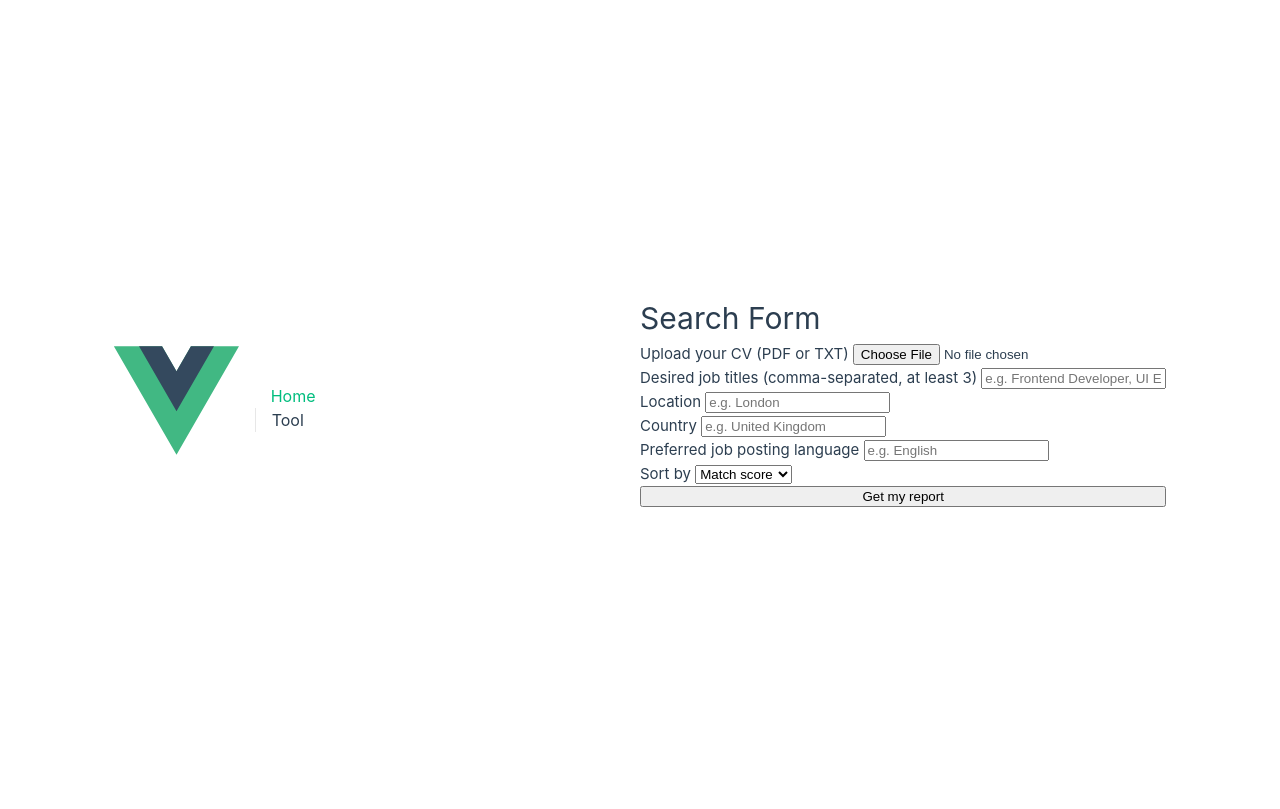
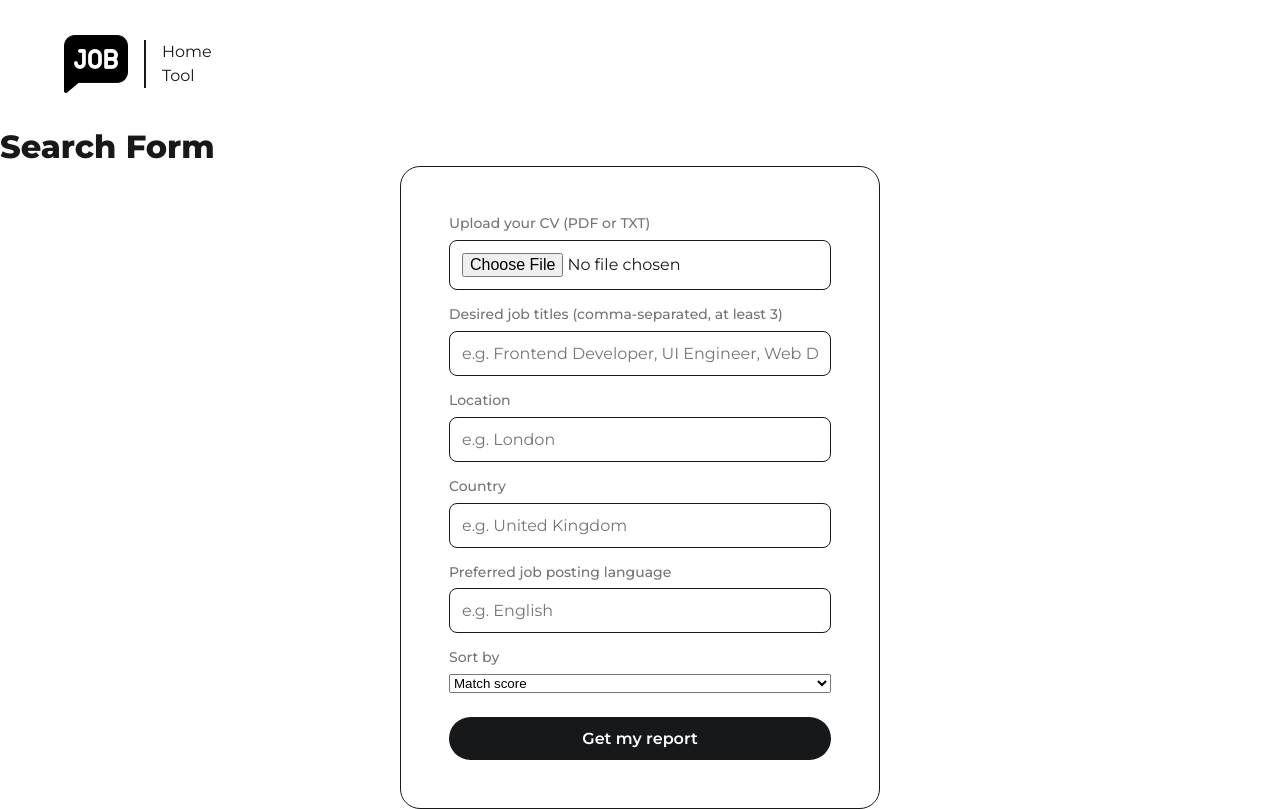
Before and after one commit to yixuanwu4/job-agent, a Vue app in the folder frontend/: page /tool in a window 1280 px wide. Built offline with nearby package versions, Linux system fonts and the light colour scheme.

Commit message:
style: add basic styles for homepage

```diff
--- a/frontend/index.html
+++ b/frontend/index.html
@@ -3,6 +3,9 @@
   <head>
     <meta charset="UTF-8">
     <meta name="viewport" content="width=device-width, initial-scale=1.0">
+    <link rel="preconnect" href="https://fonts.googleapis.com">
+    <link rel="preconnect" href="https://fonts.gstatic.com" crossorigin>
+    <link href="https://fonts.googleapis.com/css2?family=Inter:ital,opsz,wght@0,14..32,100..900;1,14..32,100..900&family=Montserrat:ital,wght@0,100..900;1,100..900&display=swap" rel="stylesheet">
     <title>Job Search Aget</title>
   </head>
   <body>
--- a/frontend/src/App.vue
+++ b/frontend/src/App.vue
@@ -4,8 +4,11 @@ import { RouterLink, RouterView } from 'vue-router'
 
 <template>
   <header>
-    <img alt="Vue logo" class="logo" src="@/assets/logo.svg" width="125" height="125" />
-
+    <div class="logo">
+      <a>
+        <img src="../src/assets/job.png" />
+      </a>
+    </div>
     <div class="wrapper">
       <nav>
         <RouterLink to="/">Home</RouterLink>
@@ -21,18 +24,28 @@ import { RouterLink, RouterView } from 'vue-router'
 header {
   line-height: 1.5;
   max-height: 100vh;
+  padding-inline: 2rem;
 }
 
 .logo {
   display: block;
-  margin: 0 auto 2rem;
+  width: 4rem;
+  height: 4rem;
+  margin: 2rem;
+  overflow: hidden;
+}
+
+.logo img {
+  width: 100%;
+  height: 100%;
+  object-fit: contain;
+  display: block;
 }
 
 nav {
   width: 100%;
   font-size: 12px;
   text-align: center;
-  margin-top: 2rem;
 }
 
 nav a.router-link-exact-active {
@@ -46,11 +59,7 @@ nav a.router-link-exact-active:hover {
 nav a {
   display: inline-block;
   padding: 0 1rem;
-  border-left: 1px solid var(--color-border);
-}
-
-nav a:first-of-type {
-  border: 0;
+  border-left: 2px solid var(--color-border);
 }
 
 @media (min-width: 1024px) {
@@ -58,10 +67,6 @@ nav a:first-of-type {
     display: flex;
     place-items: center;
     padding-right: calc(var(--section-gap) / 2);
-  }
-
-  .logo {
-    margin: 0 2rem 0 0;
   }
 
   header .wrapper {
@@ -76,7 +81,6 @@ nav a:first-of-type {
     font-size: 1rem;
 
     padding: 1rem 0;
-    margin-top: 1rem;
   }
 }
 </style>
--- a/frontend/src/assets/base.css
+++ b/frontend/src/assets/base.css
@@ -1,86 +1,105 @@
-/* color palette from <https://github.com/vuejs/theme> */
+/* ---------- Raw palette ---------- */
 :root {
-  --vt-c-white: #ffffff;
-  --vt-c-white-soft: #f8f8f8;
-  --vt-c-white-mute: #f2f2f2;
-
-  --vt-c-black: #181818;
-  --vt-c-black-soft: #222222;
-  --vt-c-black-mute: #282828;
-
-  --vt-c-indigo: #2c3e50;
-
-  --vt-c-divider-light-1: rgba(60, 60, 60, 0.29);
-  --vt-c-divider-light-2: rgba(60, 60, 60, 0.12);
-  --vt-c-divider-dark-1: rgba(84, 84, 84, 0.65);
-  --vt-c-divider-dark-2: rgba(84, 84, 84, 0.48);
-
-  --vt-c-text-light-1: var(--vt-c-indigo);
-  --vt-c-text-light-2: rgba(60, 60, 60, 0.66);
-  --vt-c-text-dark-1: var(--vt-c-white);
-  --vt-c-text-dark-2: rgba(235, 235, 235, 0.64);
+  --raw-ink: #17181a;
+  --raw-paper: #ffffff;
+  --raw-white: #ffffff;
+  --raw-grey: #f5f5f7;
 }
 
-/* semantic color variables for this project */
+/* ---------- Semantic tokens ---------- */
 :root {
-  --color-background: var(--vt-c-white);
-  --color-background-soft: var(--vt-c-white-soft);
-  --color-background-mute: var(--vt-c-white-mute);
-
-  --color-border: var(--vt-c-divider-light-2);
-  --color-border-hover: var(--vt-c-divider-light-1);
-
-  --color-heading: var(--vt-c-text-light-1);
-  --color-text: var(--vt-c-text-light-1);
-
-  --section-gap: 160px;
+  --color-background: var(--raw-paper);
+  --color-surface: var(--raw-mist);
+  --color-text: var(--raw-ink);
+  --color-text-muted: rgba(23, 24, 26, 0.6);
+  --color-heading: var(--raw-ink);
+  --color-border: var(--raw-ink);
+  --color-border-hover: rgba(23, 24, 26, 0.16);
 }
 
-@media (prefers-color-scheme: dark) {
-  :root {
-    --color-background: var(--vt-c-black);
-    --color-background-soft: var(--vt-c-black-soft);
-    --color-background-mute: var(--vt-c-black-mute);
+/* ---------- Type ---------- */
+:root {
+  /* --font-display: 'Geist', -apple-system, sans-serif;
+  --font-body: 'Geist', -apple-system, sans-serif;
+  --font-mono: 'Geist Mono', ui-monospace, monospace; */
 
-    --color-border: var(--vt-c-divider-dark-2);
-    --color-border-hover: var(--vt-c-divider-dark-1);
+  --font-display: 'Montserrat', -apple-system, sans-serif;
+  --font-body: 'Montserrat', -apple-system, sans-serif;
+  --font-mono: 'Montserrat Mono', ui-monospace, monospace;
 
-    --color-heading: var(--vt-c-text-dark-1);
-    --color-text: var(--vt-c-text-dark-2);
-  }
+  --text-hero: 3.25rem;
+  --text-xl: 2rem;
+  --text-lg: 1.375rem;
+  --text-base: 1rem;
+  --text-sm: 0.875rem;
+  --text-mono: 0.9375rem;
 }
 
+/* ---------- Spacing ---------- */
+:root {
+  --space-1: 4px;
+  --space-2: 8px;
+  --space-3: 12px;
+  --space-4: 16px;
+  --space-5: 24px;
+  --space-6: 32px;
+  --space-7: 48px;
+  --space-8: 64px;
+  --space-9: 96px;
+}
+
+/* ---------- Radius ---------- */
+:root {
+  --radius-control: 8px; /* inputs, buttons */
+  --radius-card: 12px; /* cards, panels */
+  --radius-pill: 999px; /* badges, tags */
+}
+
+/* ---------- Reset ---------- */
 *,
 *::before,
 *::after {
   box-sizing: border-box;
   margin: 0;
-  font-weight: normal;
+}
+
+html {
+  -webkit-font-smoothing: antialiased;
+  -moz-osx-font-smoothing: grayscale;
 }
 
 body {
   min-height: 100vh;
+  background: var(--color-background);
   color: var(--color-text);
-  background: var(--color-background);
-  transition:
-    color 0.5s,
-    background-color 0.5s;
-  line-height: 1.6;
-  font-family:
-    Inter,
-    -apple-system,
-    BlinkMacSystemFont,
-    'Segoe UI',
-    Roboto,
-    Oxygen,
-    Ubuntu,
-    Cantarell,
-    'Fira Sans',
-    'Droid Sans',
-    'Helvetica Neue',
-    sans-serif;
-  font-size: 15px;
-  text-rendering: optimizeLegibility;
-  -webkit-font-smoothing: antialiased;
-  -moz-osx-font-smoothing: grayscale;
+  font-family: var(--font-body);
+  font-size: var(--text-base);
+  line-height: 1.2;
 }
+
+h1,
+h2,
+h3 {
+  font-family: var(--font-display);
+  font-weight: 800;
+  color: var(--color-heading);
+}
+
+a {
+  color: var(--color-accent);
+  text-decoration: none;
+}
+
+a:hover {
+  text-decoration: underline;
+}
+
+:focus-visible {
+  outline: 2px solid var(--color-accent);
+  outline-offset: 2px;
+}
+
+::selection {
+  background: var(--color-accent-soft);
+  color: var(--color-ink);
+}
--- /dev/null
+++ b/frontend/src/assets/form.css
@@ -0,0 +1,53 @@
+.container {
+  display: flex;
+  flex-direction: column;
+  gap: var(--space-4);
+  background: var(--color-surface);
+  border: 1px solid var(--color-border);
+  border-radius: 20px;
+  padding: var(--space-7);
+  max-width: 480px;
+  margin: 0 auto;
+}
+
+label {
+  display: flex;
+  flex-direction: column;
+  gap: var(--space-2);
+  font-size: var(--text-sm);
+  color: var(--color-text-muted);
+  font-weight: 500;
+}
+
+input[type='text'],
+input[type='email'],
+input[type='file'] {
+  font-family: var(--font-body);
+  font-size: var(--text-base);
+  color: var(--color-text);
+  background: var(--color-background);
+  border: 1px solid var(--color-border);
+  border-radius: var(--radius-control);
+  padding: var(--space-3);
+}
+
+input:focus-visible {
+  border-color: var(--color-accent);
+}
+
+button[type='submit'] {
+  font-family: var(--font-body);
+  font-size: var(--text-base);
+  font-weight: 600;
+  color: var(--raw-paper);
+  background: var(--raw-ink);
+  border: none;
+  border-radius: var(--radius-pill);
+  padding: var(--space-3) var(--space-5);
+  margin-top: var(--space-2);
+  cursor: pointer;
+}
+
+button[type='submit']:hover {
+  opacity: 0.85;
+}
--- a/frontend/src/assets/main.css
+++ b/frontend/src/assets/main.css
@@ -1,35 +1,2 @@
 @import './base.css';
-
-#app {
-  max-width: 1280px;
-  margin: 0 auto;
-  padding: 2rem;
-  font-weight: normal;
-}
-
-a,
-.green {
-  text-decoration: none;
-  color: hsla(160, 100%, 37%, 1);
-  transition: 0.4s;
-  padding: 3px;
-}
-
-@media (hover: hover) {
-  a:hover {
-    background-color: hsla(160, 100%, 37%, 0.2);
-  }
-}
-
-@media (min-width: 1024px) {
-  body {
-    display: flex;
-    place-items: center;
-  }
-
-  #app {
-    display: grid;
-    grid-template-columns: 1fr 1fr;
-    padding: 0 2rem;
-  }
-}
+@import './form.css';
--- a/frontend/src/views/HomeView.vue
+++ b/frontend/src/views/HomeView.vue
@@ -3,7 +3,145 @@ import { RouterLink } from 'vue-router'
 </script>
 
 <template>
-  <main>
-    <RouterLink to="/tool">Try the tool!</RouterLink>
+  <main class="home">
+    <div class="grid-frame">
+      <section class="hero">
+        <h1>Invest your time on the most matched jobs</h1>
+        <p class="hero-sub">
+          Upload your CV, add what you're looking for, and see how you match — right now, or every
+          morning by subscribing.
+        </p>
+        <RouterLink to="/tool" class="cta">Try it now — no signup, nothing saved</RouterLink>
+      </section>
+      <section class="paths">
+        <RouterLink to="/tool" class="path-card path-card--try">
+          <h2>Try it once</h2>
+          <p>
+            Upload your CV, get your matches, done. Nothing is saved unless you choose to subscribe
+            below.
+          </p>
+          <div class="card-image-placeholder">
+            <span>Screenshot: instant report email</span>
+          </div>
+        </RouterLink>
+
+        <RouterLink to="/tool?mode=subscribe" class="path-card path-card--subscribe">
+          <h2>Get daily matches</h2>
+          <p>
+            A short email each morning with new postings that fit — plus a link to update your
+            search or stop anytime.
+          </p>
+          <div class="card-image-placeholder">
+            <span>Screenshot: daily digest email</span>
+          </div>
+        </RouterLink>
+      </section>
+    </div>
   </main>
 </template>
+
+<style scoped>
+.home {
+  max-width: 1000px;
+  margin: 0 auto;
+  padding: var(--space-9) var(--space-4) var(--space-8);
+}
+
+.hero {
+  text-align: center;
+  margin-inline: var(--space-9);
+  margin-bottom: var(--space-8);
+}
+
+.hero h1 {
+  font-size: var(--text-hero);
+  margin-bottom: var(--space-4);
+}
+
+.hero-sub {
+  font-size: var(--text-lg);
+  color: var(--color-text-muted);
+  max-width: 600px;
+  margin: 0 auto var(--space-6);
+}
+
+.cta {
+  display: inline-block;
+  background: var(--color-accent);
+  color: var(--raw-paper);
+  padding: var(--space-3) var(--space-5);
+  border-radius: var(--radius-control);
+  font-weight: 600;
+  text-decoration: none;
+}
+
+.cta:hover {
+  text-decoration: none;
+  opacity: 0.9;
+}
+
+.proof {
+  margin-bottom: var(--space-8);
+}
+
+.screenshot-placeholder {
+  aspect-ratio: 16 / 10;
+  border: 1px dashed var(--color-border-hover);
+  border-radius: var(--radius-card);
+  display: flex;
+  align-items: center;
+  justify-content: center;
+  color: var(--color-text-muted);
+  font-size: var(--text-sm);
+  background: var(--color-surface);
+}
+
+.paths {
+  display: grid;
+  grid-template-columns: 1fr 1fr;
+  margin-bottom: var(--space-8);
+  min-height: 30rem;
+  border: 2px solid var(--color-border);
+  border-radius: var(--radius-card);
+  overflow: hidden;
+}
+
+.path-card {
+  display: flex;
+  flex-direction: column;
+  background: var(--color-surface);
+  padding: var(--space-5);
+  gap: var(--space-6);
+}
+
+.path-card h2 {
+  font-size: var(--text-lg);
+  margin-bottom: var(--space-3);
+}
+
+.path-card p {
+  color: var(--color-text-muted);
+}
+
+.path-card--try {
+  border-right: 2px solid var(--color-border);
+}
+
+.path-card--subscribe {
+  background-color: var(--raw-grey);
+  overflow: hidden;
+}
+
+@media (max-width: 640px) {
+  .hero {
+    margin-inline: 0;
+  }
+  .paths {
+    grid-template-columns: 1fr;
+  }
+  .path-card--try {
+    border-right: none;
+    border-bottom: 2px solid var(--color-border);
+  }
+}
+</style>
--- a/frontend/src/views/ToolView.vue
+++ b/frontend/src/views/ToolView.vue
@@ -1,5 +1,5 @@
 <script setup lang="ts">
-import { onMounted, ref } from 'vue'
+import { onMounted, ref, computed } from 'vue'
 import { useRoute } from 'vue-router'
 import SearchForm from '@/components/SearchForm.vue'
 import SubscribeForm from '@/components/SubscribeForm.vue'
@@ -22,6 +22,7 @@ const errorMessage = ref('')
 const route = useRoute()
 const subscriberInfo = ref<SubscriberInfo | null>(null)
 const tokenError = ref('')
+const subscribeMode = computed(() => route.query.mode === 'subscribe')
 
 const isSubscribing = ref(false)
 const subscribeError = ref('')
@@ -126,10 +127,10 @@ async function handleSubscribeSubmit(payload: {
 
 <template>
   <div class="tool">
-    <SearchForm v-if="!subscriberInfo" @submit-search="handleSubmit" />
+    <SearchForm v-if="!subscriberInfo && !subscribeMode" @submit-search="handleSubmit" />
 
     <SubscribeForm
-      v-if="subscriberInfo"
+      v-if="subscriberInfo || subscribeMode"
       :initial-data="subscriberInfo"
       @submit-subscribe="handleSubscribeSubmit"
     />
```
Also changed, not shown: frontend/src/assets/job.png (added).
